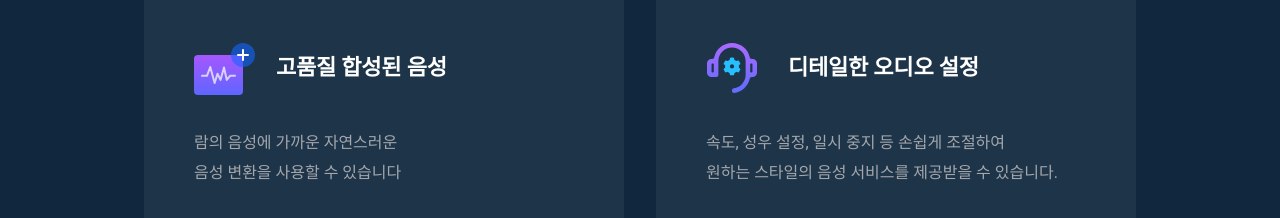
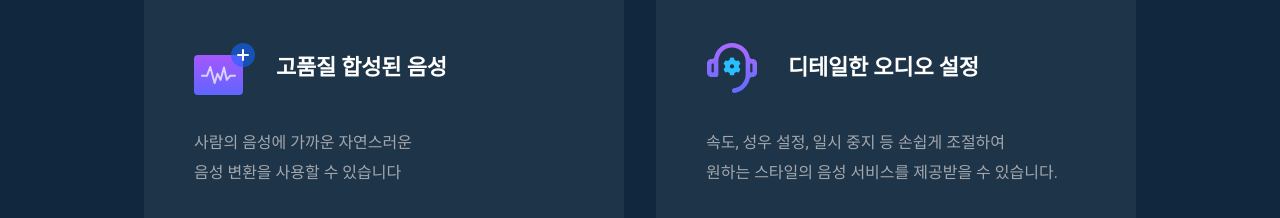
Before and after one commit to tmax-aips/superbrain, a React (Create React App) app: page /tts in a window 1280 px wide. Shown: the part 1540-1758 px from the top of the page. Built offline with nearby package versions, Linux system fonts and the light colour scheme.

Commit message:
람 -> 사람

```diff
--- a/src/pages/TTSDemo/index.jsx
+++ b/src/pages/TTSDemo/index.jsx
@@ -26,7 +26,7 @@ const TTSFeatures = [
 		list: [
 			{
 				title: '고품질 합성된 음성',
-				description: ['람의 음성에 가까운 자연스러운', '음성 변환을 사용할 수 있습니다'],
+				description: ['사람의 음성에 가까운 자연스러운', '음성 변환을 사용할 수 있습니다'],
 				svg: <VoiceSVG />,
 			},
 			{
```
